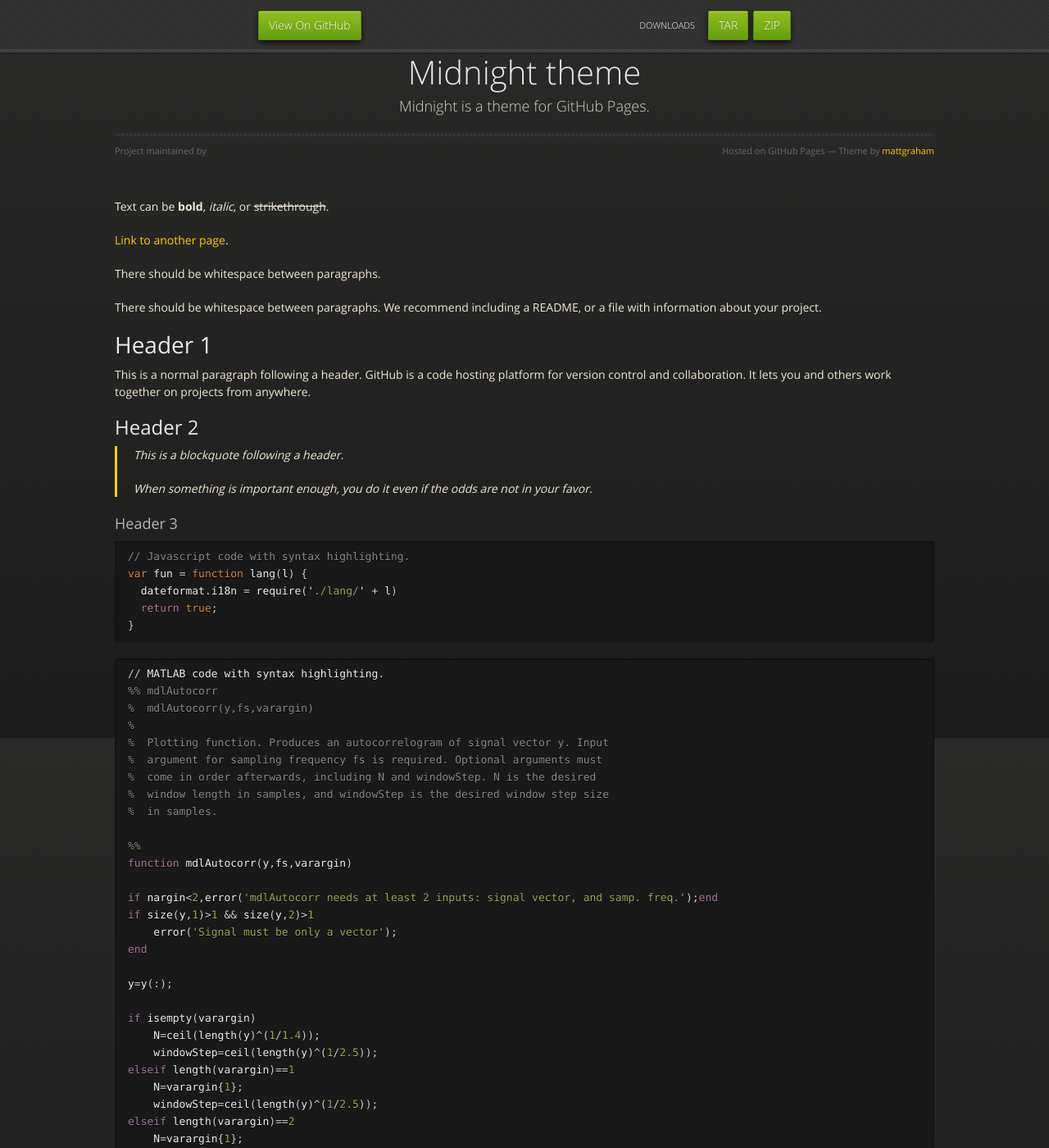
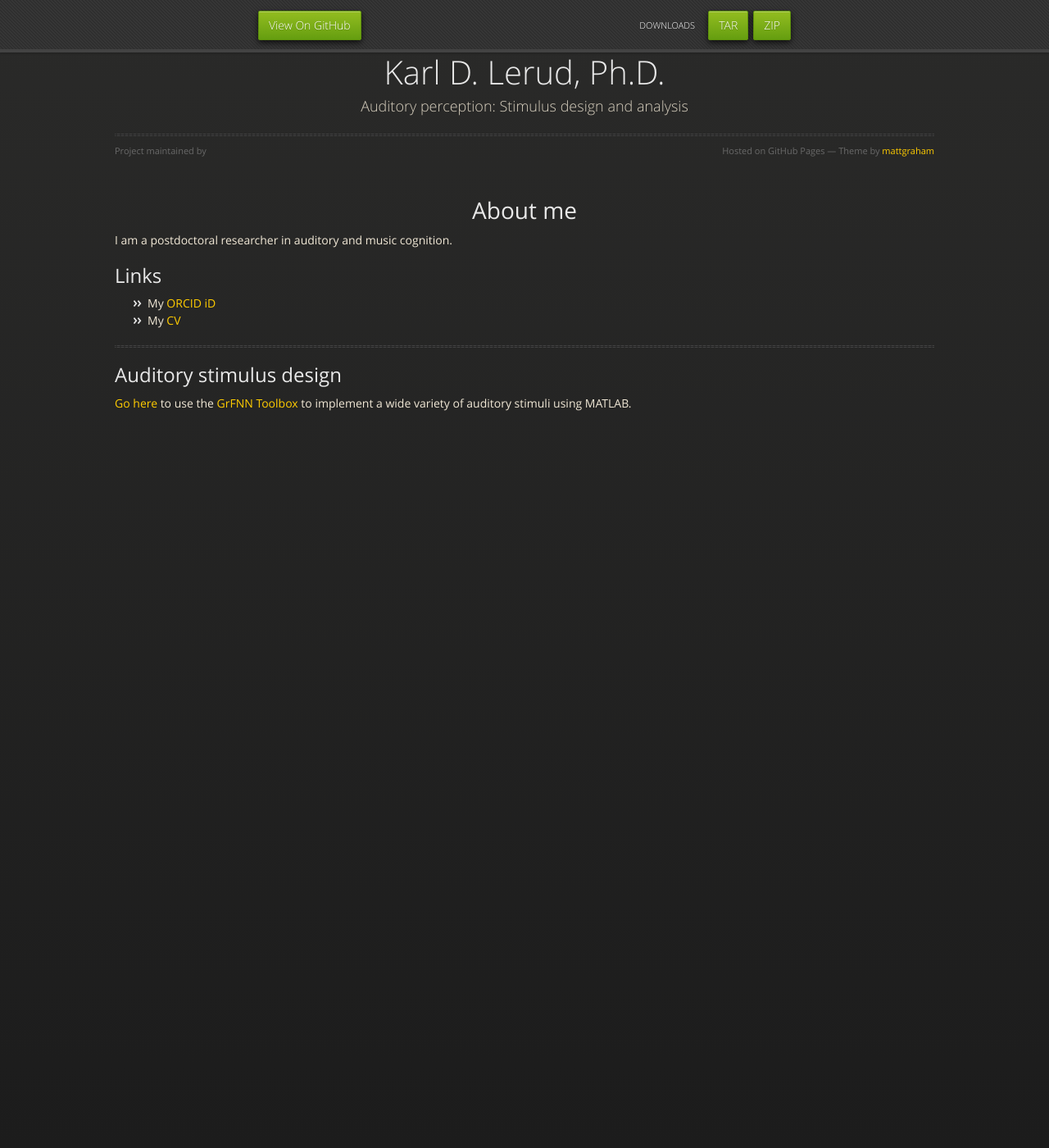
Before and after one commit to lerud/lerud.github.io, a Jekyll site: the page built from index.md, in a window 1280 px wide and 1400 px high. Shown: the whole window at 82% size. Built offline with Jekyll 4.4.1, drawn with Linux system fonts in a browser that asks for light colours; formulas are drawn with MathJax 3; some of the changed text lies outside the part shown.

````diff
--- a/_config.yml
+++ b/_config.yml
@@ -1,5 +1,5 @@
-title: Midnight theme
-description: Midnight is a theme for GitHub Pages.
+title: Karl D. Lerud, Ph.D.
+description: 'Auditory perception: Stimulus design and analysis'
 show_downloads: true
 google_analytics:
 theme: jekyll-theme-midnight
--- a/index.md
+++ b/index.md
@@ -2,200 +2,15 @@
 layout: default
 ---
 
-Text can be **bold**, _italic_, or ~~strikethrough~~.
+# <center>About me</center>
 
-[Link to another page](./another-page.html).
+I am a postdoctoral researcher in auditory and music cognition.
 
-There should be whitespace between paragraphs.
-
-There should be whitespace between paragraphs. We recommend including a README, or a file with information about your project.
-
-# Header 1
-
-This is a normal paragraph following a header. GitHub is a code hosting platform for version control and collaboration. It lets you and others work together on projects from anywhere.
-
-## Header 2
-
-> This is a blockquote following a header.
->
-> When something is important enough, you do it even if the odds are not in your favor.
-
-### Header 3
-
-```js
-// Javascript code with syntax highlighting.
-var fun = function lang(l) {
-  dateformat.i18n = require('./lang/' + l)
-  return true;
-}
-```
-
-```matlab
-// MATLAB code with syntax highlighting.
-%% mdlAutocorr
-%  mdlAutocorr(y,fs,varargin)
-%
-%  Plotting function. Produces an autocorrelogram of signal vector y. Input
-%  argument for sampling frequency fs is required. Optional arguments must
-%  come in order afterwards, including N and windowStep. N is the desired
-%  window length in samples, and windowStep is the desired window step size
-%  in samples.
-
-%%
-function mdlAutocorr(y,fs,varargin)
-
-if nargin<2,error('mdlAutocorr needs at least 2 inputs: signal vector, and samp. freq.');end
-if size(y,1)>1 && size(y,2)>1
-    error('Signal must be only a vector');
-end
-
-y=y(:);
-
-if isempty(varargin)
-    N=ceil(length(y)^(1/1.4));
-    windowStep=ceil(length(y)^(1/2.5));
-elseif length(varargin)==1
-    N=varargin{1};
-    windowStep=ceil(length(y)^(1/2.5));
-elseif length(varargin)==2
-    N=varargin{1};
-    windowStep=varargin{2};
-else
-    error('mdlAutocorr only takes 4 inputs')
-end
-if ~isreal(y)
-    warning('Input signal is complex; ...
-        only real portion taken')
-    y=real(y);
-end
-
-t=(0:length(y))/fs;
-
-% if mod(N,2),N=N+1;end
-
-Tstep = floor((length(y)+N)/windowStep);
-
-x = zeros(1,length(y)+2*N);
-x(N:length(y)+N-1) = y;
-start = 11;
-
-Sautocorr = zeros(N-start+2,Tstep);
-
-count = 1;
-for i = 1:windowStep:length(y)+N
-
-    Y = xcorr(x(i:i+N-1),N-1,'coeff');
-    Y = Y(N:end);
-    Sautocorr(:,count) = Y(start-1:end)';
-
-    count = count + 1;
-
-end
-
-lags = linspace(start,size(Sautocorr,1)-start+1,size(Sautocorr,1))...
-    *1000./fs;
-
-imagesc(t,lags,Sautocorr);colorbar;
-title('Autocorrelogram');
-xlabel('Time (sec)');ylabel('Lags (ms)');
-set(gca,'YDir','normal');
-cbar = colorbar;set(get(cbar,'ylabel'),'string','Correlation (-1 to 1)');
-```
-![testing](testing.png)
-<img src="testing.png" alt="testing" width="4000"/>
-
-$$ \sin (2\pi ft) $$
-
-iter.mp3
-
-```ruby
-# Ruby code with syntax highlighting
-GitHubPages::Dependencies.gems.each do |gem, version|
-  s.add_dependency(gem, "= #{version}")
-end
-```
-
-#### Header 4
-
-*   This is an unordered list following a header.
-*   This is an unordered list following a header.
-*   This is an unordered list following a header.
-
-##### Header 5
-
-1.  This is an ordered list following a header.
-2.  This is an ordered list following a header.
-3.  This is an ordered list following a header.
-
-###### Header 6
-
-| head1        | head two          | three |
-|:-------------|:------------------|:------|
-| ok           | good swedish fish | nice  |
-| out of stock | good and plenty   | nice  |
-| ok           | good `oreos`      | hmm   |
-| ok           | good `zoute` drop | yumm  |
-
-### There's a horizontal rule below this.
+## Links
+*   My [ORCID iD](https://orcid.org/0000-0002-2156-9904)
+*   My [CV](cv.pdf)
 
 * * *
 
-### Here is an unordered list:
-
-*   Item foo
-*   Item bar
-*   Item baz
-*   Item zip
-
-### And an ordered list:
-
-1.  Item one
-1.  Item two
-1.  Item three
-1.  Item four
-
-### And a nested list:
-
-- level 1 item
-  - level 2 item
-  - level 2 item
-    - level 3 item
-    - level 3 item
-- level 1 item
-  - level 2 item
-  - level 2 item
-  - level 2 item
-- level 1 item
-  - level 2 item
-  - level 2 item
-- level 1 item
-
-### Small image
-
-![Octocat](https://github.githubassets.com/images/icons/emoji/octocat.png)
-
-### Large image
-
-![Branching](https://guides.github.com/activities/hello-world/branching.png)
-
-
-### Definition lists can be used with HTML syntax.
-
-<dl>
-<dt>Name</dt>
-<dd>Godzilla</dd>
-<dt>Born</dt>
-<dd>1952</dd>
-<dt>Birthplace</dt>
-<dd>Japan</dd>
-<dt>Color</dt>
-<dd>Green</dd>
-</dl>
-
-```
-Long, single-line code blocks should not wrap. They should horizontally scroll if they are too long. This line should be long enough to demonstrate this.
-```
-
-```
-The final element.
-```
+## Auditory stimulus design
+[Go here](stimuli.html) to use the [GrFNN Toolbox](https://github.com/musicdynamicslab/grfnntoolbox) to implement a wide variety of auditory stimuli using MATLAB.
````
Also changed, not shown: basicSin.md (added, +62 -0 lines), origIndex.md (added, +201 -0 lines), stimuli.md (added, +15 -0 lines), basicSin.png (added), iterSpec.jpg (deleted), testing.png, 5 other files.
